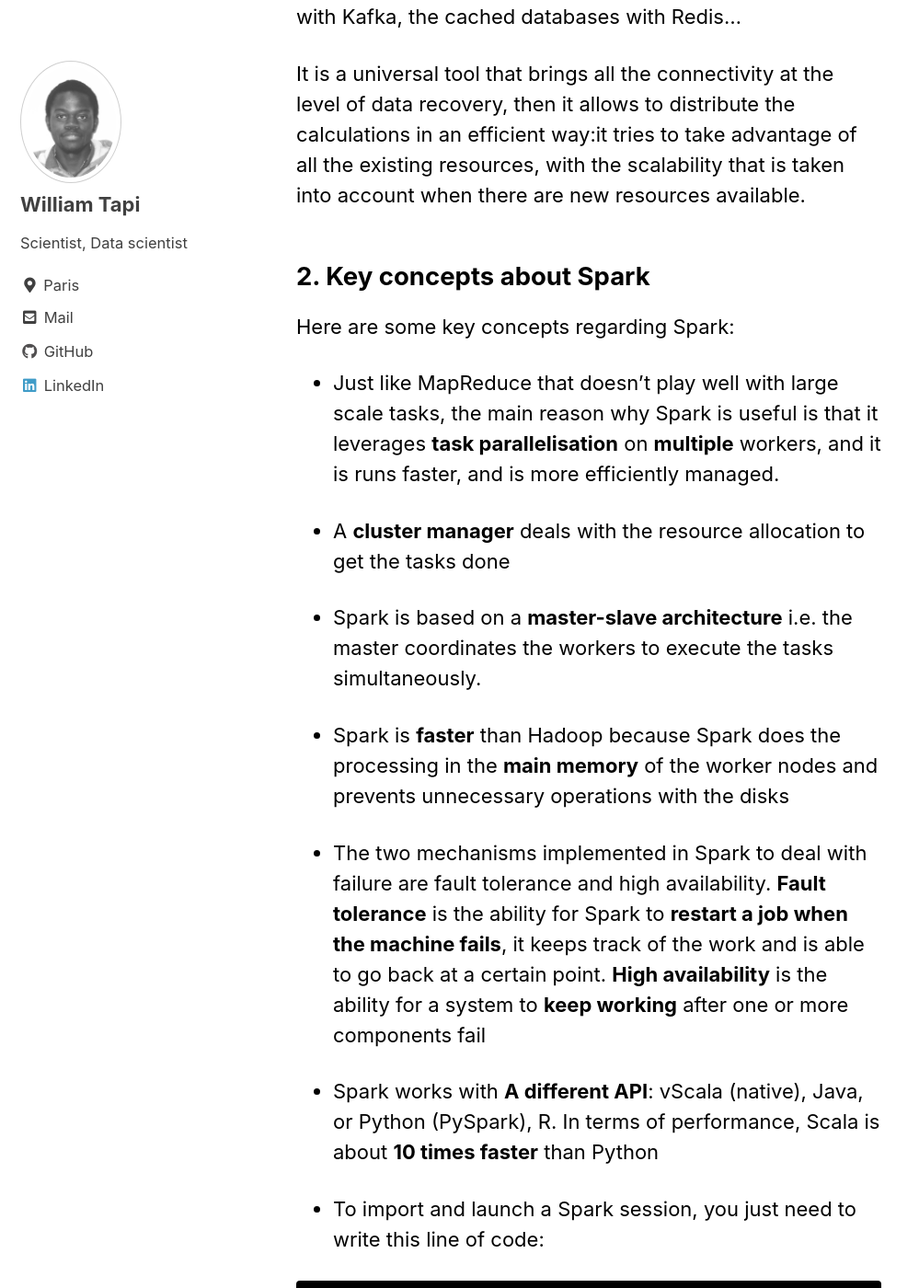
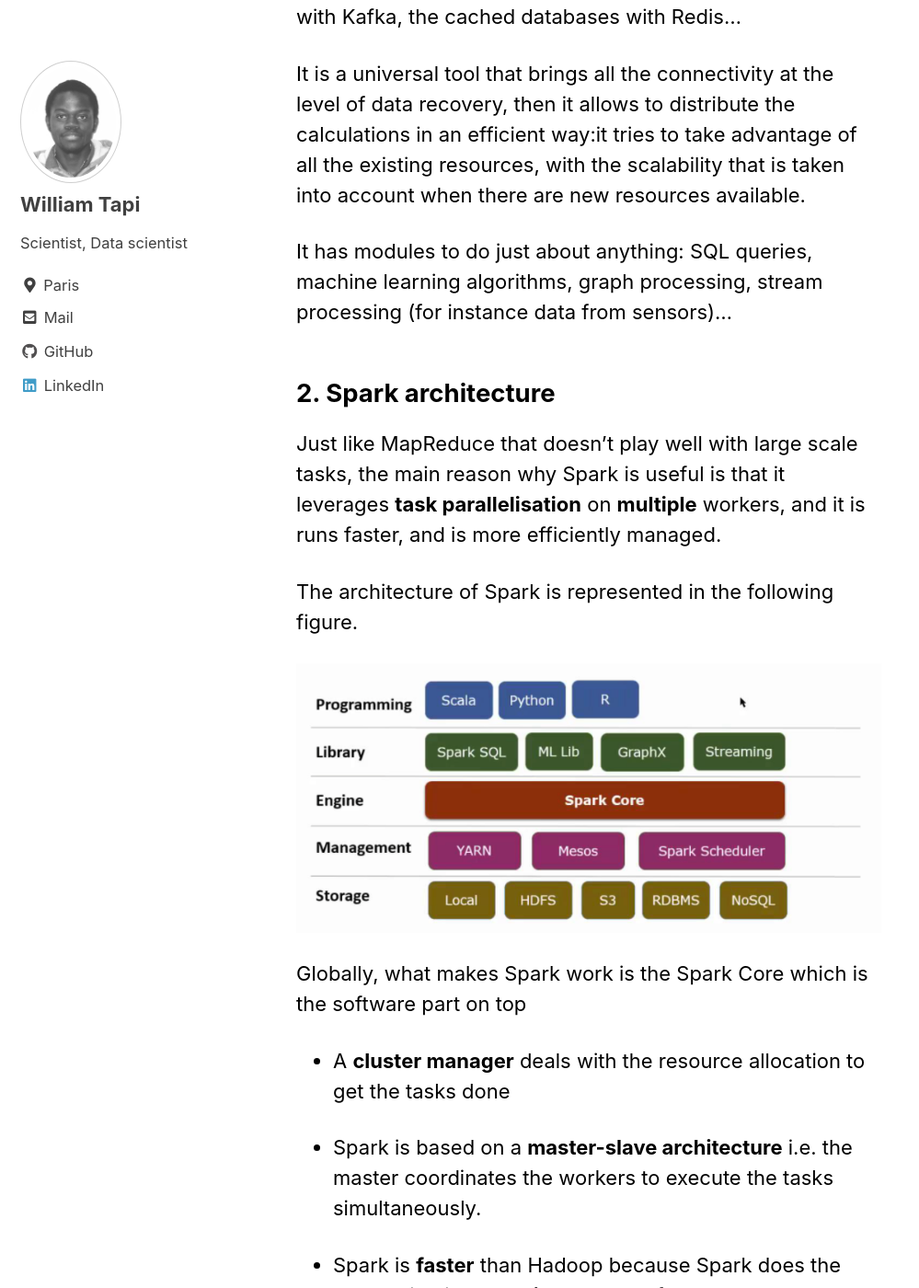
Before and after one commit to Will007-max/Will007-max.github.io, a Jekyll site: the page built from _posts/2021-06-01-spark.md, in a window 1280 px wide and 1400 px high, scrolled down 1097 px. Shown: the whole window at 92% size, without its empty margins (0-999 px from the left). Built offline with Jekyll 4.4.1, drawn with Linux system fonts in a browser that asks for light colours; cached includes are drawn as plain includes; some of the changed text lies outside the part shown.

Commit message:
reorganize

```diff
--- a/_posts/2021-06-01-spark.md
+++ b/_posts/2021-06-01-spark.md
@@ -32,13 +32,20 @@ recovery, then it allows to distribute the calculations in an efficient way:it
 tries to take advantage of all the existing resources, with the scalability that
 is taken into account when there are new resources available.
 
-## 2. Key concepts about Spark
+It has modules to do just about anything: SQL queries, machine learning algorithms,
+graph processing, stream processing (for instance data from sensors)...
 
-Here are some key concepts regarding Spark:
+## 2. Spark architecture
 
-- Just like MapReduce that doesn't play well with large scale tasks, the main
+Just like MapReduce that doesn't play well with large scale tasks, the main
 reason why Spark is useful is that it leverages **task parallelisation** on
 **multiple** workers, and it is runs faster, and is more efficiently managed.
+
+The architecture of Spark is represented in the following figure.
+
+![Image](/assets/images/spark_architecture.png#right)
+
+Globally, what makes Spark work is the Spark Core which is the software part on top
 
 - A **cluster manager** deals with the resource allocation to get the tasks done
 
@@ -55,8 +62,8 @@ and high availability. **Fault tolerance** is the ability for Spark to
 to go back at a certain point. **High availability** is the ability for a system
 to **keep working** after one or more components fail
 
-- Spark works with **A different API**: vScala (native), Java, or Python (PySpark), R.
-In terms of performance, Scala is about **10 times faster** than Python
+- Spark works with **A different API**: via Scala (native), Java, or Python
+(PySpark), R. In terms of performance, Scala is about **10 times faster** than Python
 
 - To import and launch a Spark session, you just need to write this line of code:
 
```
Also changed, not shown: assets/images/spark_architecture.png (added), assets/images/spark_data_sources.png.
